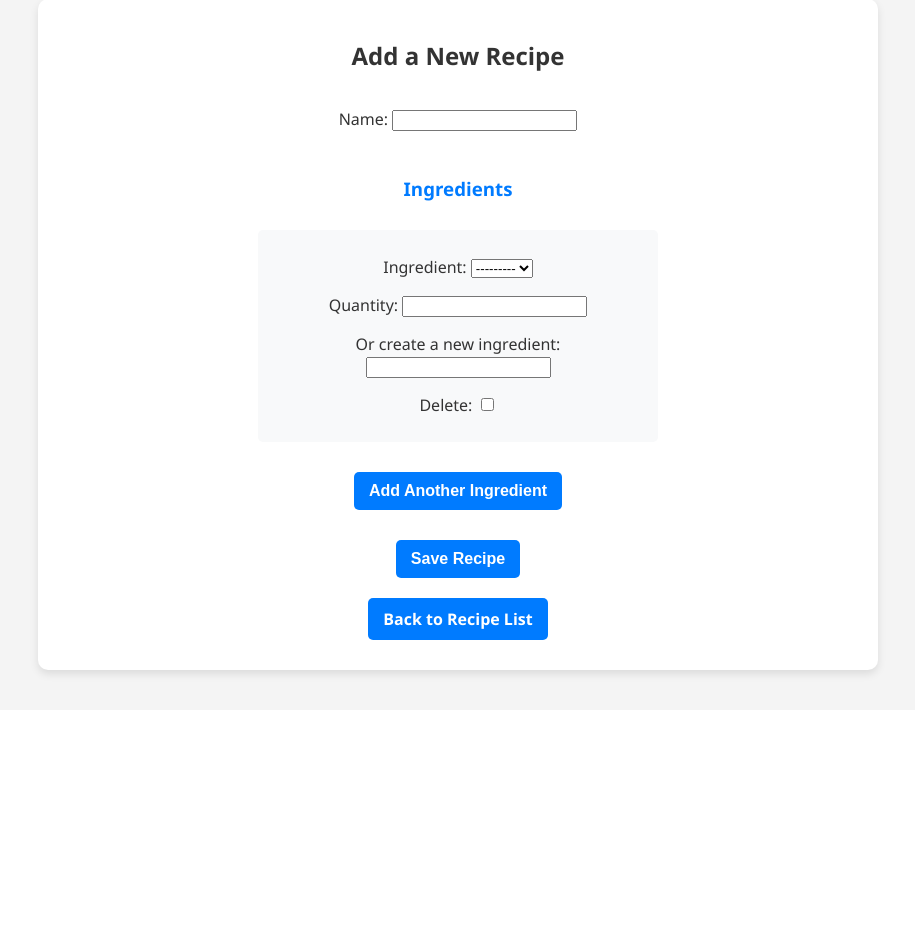
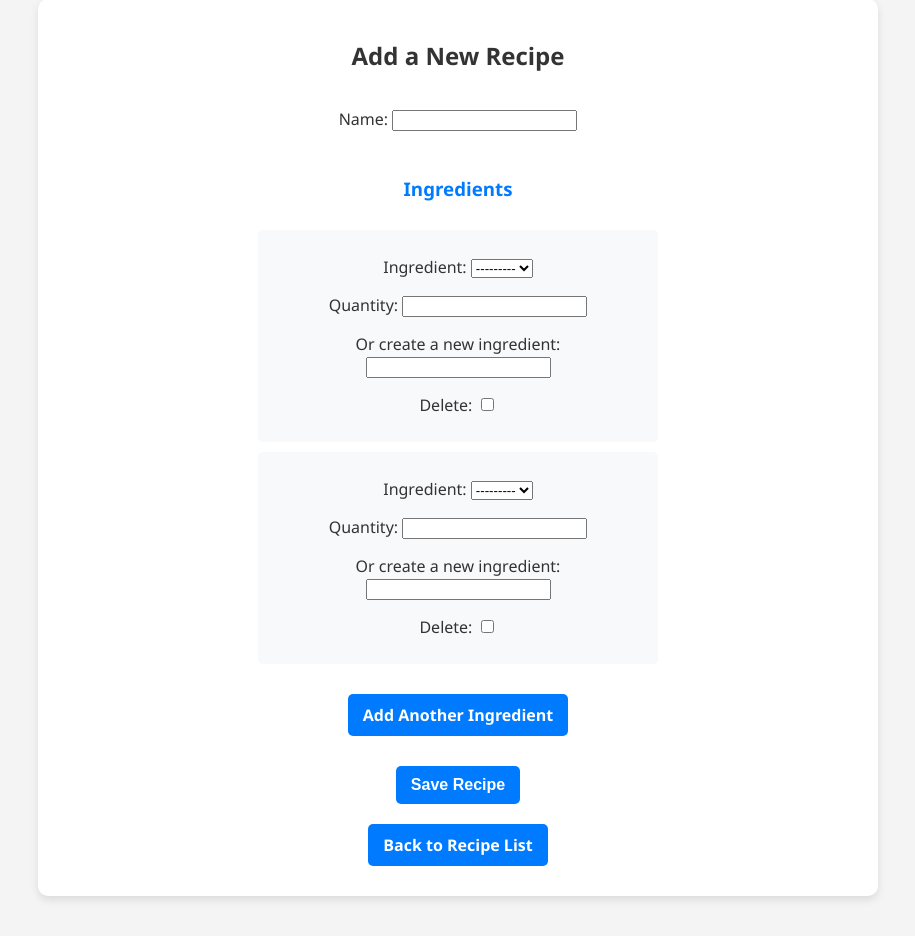
Before and after one commit to Mieka068/recipebook-laciste-ramonamiekaela, a Django app: page /recipe/add/?extra=2 in a window 1280 px wide. Shown: the part 238-1174 px from the top of the page, without its empty margins (182-1097 px from the left). Before the commit the page ends 918 px from the top, so only its background shows below. Run offline with Django 5.2, Linux system fonts and the light colour scheme; the visitor is signed in with stand-in values (Sample User, id 1); data that the repository does not hold is empty.

Commit message:
Made updates for the add new recipe feature

```diff
--- a/recipebook/ledger/forms.py
+++ b/recipebook/ledger/forms.py
@@ -18,7 +18,7 @@ class RecipeIngredientForm(forms.ModelForm):
     new_ingredient = forms.CharField(
         required=False,
         label="Or create a new ingredient"
-    )  # ✅ Allows adding a new ingredient
+    )
 
     class Meta:
         model = RecipeIngredient
@@ -29,6 +29,9 @@ class RecipeIngredientForm(forms.ModelForm):
         ingredient = cleaned_data.get("ingredient")
         new_ingredient = cleaned_data.get("new_ingredient")
 
+        if not ingredient and not new_ingredient:
+            raise forms.ValidationError("Please choose an existing ingredient or enter a new one.")
+
         if ingredient and new_ingredient:
             raise forms.ValidationError("Choose an existing ingredient OR enter a new one, not both.")
 
@@ -37,5 +40,3 @@ class RecipeIngredientForm(forms.ModelForm):
 RecipeIngredientFormSet = inlineformset_factory(
     Recipe, RecipeIngredient, form=RecipeIngredientForm, extra=1, can_delete=True
 )
-
-# working version
--- a/recipebook/ledger/views.py
+++ b/recipebook/ledger/views.py
@@ -4,7 +4,7 @@ from django.contrib.auth.mixins import LoginRequiredMixin
 from django.urls import reverse_lazy
 from django.views.generic import CreateView
 from .models import Recipe, RecipeIngredient, Ingredient, RecipeImage
-from .forms import RecipeForm, RecipeIngredientFormSet, RecipeImageForm
+from .forms import RecipeForm, RecipeIngredientForm, RecipeImageForm, inlineformset_factory
 
 def recipe_list(request):
     recipes = Recipe.objects.all()
@@ -22,31 +22,46 @@ class AddRecipeView(LoginRequiredMixin, CreateView):
 
     def get_context_data(self, **kwargs):
         context = super().get_context_data(**kwargs)
+
+        # Get extra fields count from GET request (default: 1)
+        extra_fields = int(self.request.GET.get("extra", 1))
+
+        # ✅ Set `extra` when creating the formset factory
+        RecipeIngredientFormSetDynamic = inlineformset_factory(
+            Recipe, RecipeIngredient, form=RecipeIngredientForm, extra=extra_fields, can_delete=True
+        )
+
         if self.request.POST:
-            context["ingredient_formset"] = RecipeIngredientFormSet(self.request.POST)
+            context["ingredient_formset"] = RecipeIngredientFormSetDynamic(self.request.POST)
         else:
-            context["ingredient_formset"] = RecipeIngredientFormSet()
+            context["ingredient_formset"] = RecipeIngredientFormSetDynamic()
+
         return context
 
     def form_valid(self, form):
         context = self.get_context_data()
         ingredient_formset = context["ingredient_formset"]
-        form.instance.author = self.request.user  # ✅ Assign logged-in user as the author
+        form.instance.author = self.request.user
 
         if form.is_valid() and ingredient_formset.is_valid():
             self.object = form.save()
             ingredient_formset.instance = self.object
 
             for ingredient_form in ingredient_formset:
-                if ingredient_form.cleaned_data.get("new_ingredient"):
-                    new_ingredient_name = ingredient_form.cleaned_data["new_ingredient"]
-                    new_ingredient, created = Ingredient.objects.get_or_create(name=new_ingredient_name)
-                    ingredient_form.instance.ingredient = new_ingredient  # ✅ Assign new ingredient
+                if ingredient_form.cleaned_data:
+                    new_ingredient_name = ingredient_form.cleaned_data.get("new_ingredient")
+
+                    if new_ingredient_name:
+                        new_ingredient, _ = Ingredient.objects.get_or_create(name=new_ingredient_name)
+                        ingredient_form.instance.ingredient = new_ingredient
 
             ingredient_formset.save()
             return redirect("ledger:recipe_list")
         else:
             return self.form_invalid(form)
+
+
+
 
 
 class AddImageView(CreateView):
--- a/recipebook/templates/ledger/add_recipe.html
+++ b/recipebook/templates/ledger/add_recipe.html
@@ -20,24 +20,14 @@
             {% endfor %}
         </div>
 
-        <button type="button" id="add-ingredient-btn" class="btn">Add Another Ingredient</button>
+        <!-- ✅ "Add Another Ingredient" button increases ingredient fields -->
+        <a href="?extra={{ ingredient_formset.total_form_count|add:1 }}" class="btn">Add Another Ingredient</a>
+
+        <!-- ✅ "Save Recipe" button submits all fields -->
         <button type="submit" class="btn">Save Recipe</button>
     </form>
 
     <a href="{% url 'ledger:recipe_list' %}" class="btn">Back to Recipe List</a>
-
-    <script>
-        document.addEventListener("DOMContentLoaded", function() {
-            let formIdx = {{ ingredient_formset.total_form_count }};
-            document.getElementById("add-ingredient-btn").addEventListener("click", function() {
-                let newForm = document.querySelectorAll(".ingredient-form")[0].cloneNode(true);
-                let regex = new RegExp("-" + (formIdx - 1) + "-", "g");
-                newForm.innerHTML = newForm.innerHTML.replace(regex, "-" + formIdx + "-");
-                document.getElementById("ingredient-forms").appendChild(newForm);
-                formIdx++;
-            });
-        });
-    </script>
 
     <style>
         form {
```
